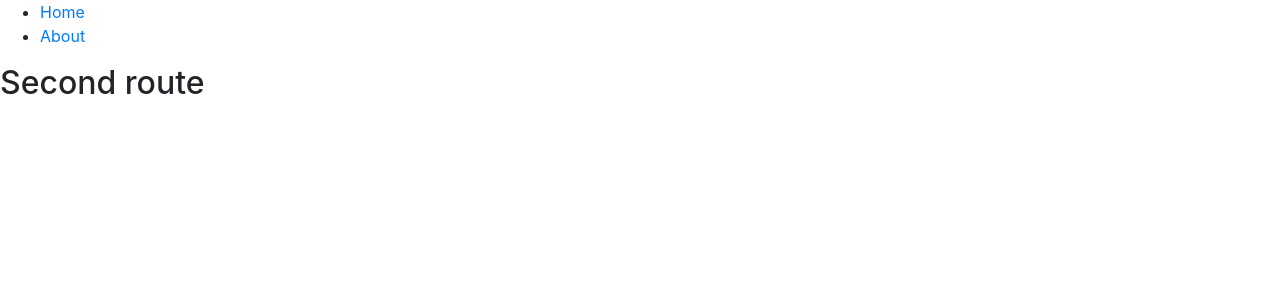
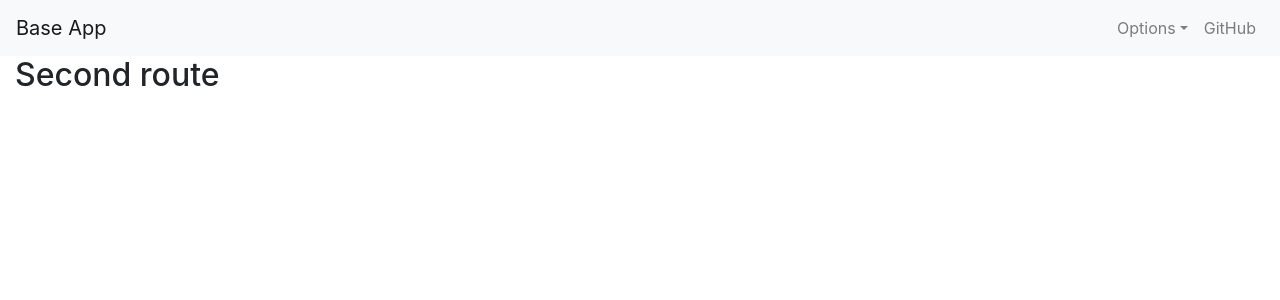
Before and after one commit to johnandresmedina/base-react-app, a React (Create React App) app: page /about in a window 1280 px wide. Shown: the top 300 px of the page. Built offline with nearby package versions, Linux system fonts and the light colour scheme.

Commit message:
Adding layout/navigation component

```diff
--- /dev/null
+++ b/src/Layout/Layout.js
@@ -0,0 +1,60 @@
+import React, { useState } from 'react';
+import PropTypes from 'prop-types';
+import { Link } from 'react-router-dom';
+import {
+  Collapse,
+  Container,
+  Navbar,
+  NavbarToggler,
+  NavbarBrand,
+  Nav,
+  NavItem,
+  NavLink,
+  UncontrolledDropdown,
+  DropdownToggle,
+  DropdownMenu,
+  DropdownItem,
+} from 'reactstrap';
+
+const Layout = ({ children }) => {
+  const [isOpen, setIsOpen] = useState(false);
+  const toggle = () => setIsOpen(!isOpen);
+
+  return (
+    <>
+      <Navbar color='light' light expand='md'>
+        <NavbarBrand href='/'>Base App</NavbarBrand>
+        <NavbarToggler onClick={toggle} />
+        <Collapse isOpen={isOpen} navbar>
+          <Nav className='ml-auto' navbar>
+            <UncontrolledDropdown nav inNavbar>
+              <DropdownToggle nav caret>
+                Options
+              </DropdownToggle>
+              <DropdownMenu right>
+                <Link to='/'>
+                  <DropdownItem>Home</DropdownItem>
+                </Link>
+                <Link to='/about'>
+                  <DropdownItem>Courses</DropdownItem>
+                </Link>
+              </DropdownMenu>
+            </UncontrolledDropdown>
+            <NavItem>
+              <NavLink target='_blank' href='https://github.com/johnandresmedina/base-react-app'>
+                GitHub
+              </NavLink>
+            </NavItem>
+          </Nav>
+        </Collapse>
+      </Navbar>
+      <Container fluid>{children}</Container>
+    </>
+  );
+};
+
+Layout.propTypes = {
+  children: PropTypes.object,
+};
+
+export default Layout;
--- /dev/null
+++ b/src/Layout/index.js
@@ -0,0 +1,3 @@
+import Layout from './Layout';
+
+export default Layout;
--- a/src/Root/Root.js
+++ b/src/Root/Root.js
@@ -1,23 +1,14 @@
 import React from 'react';
-import { BrowserRouter as Router, Switch, Route, Link } from 'react-router-dom';
+import { BrowserRouter as Router, Switch, Route } from 'react-router-dom';
 
+import Layout from '../Layout';
 import App from '../App';
 import About from '../About';
 
 const Root = () => {
   return (
     <Router>
-      <div>
-        <nav>
-          <ul>
-            <li>
-              <Link to='/'>Home</Link>
-            </li>
-            <li>
-              <Link to='/about'>About</Link>
-            </li>
-          </ul>
-        </nav>
+      <Layout>
         <Switch>
           <Route exact path='/'>
             <App />
@@ -26,7 +17,7 @@ const Root = () => {
             <About />
           </Route>
         </Switch>
-      </div>
+      </Layout>
     </Router>
   );
 };
```
Also changed, not shown: package.json (+1 -9 lines), 1 other file (tests, documents, lock files or other folders).
